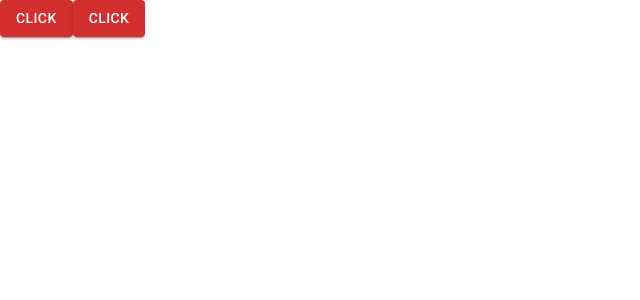
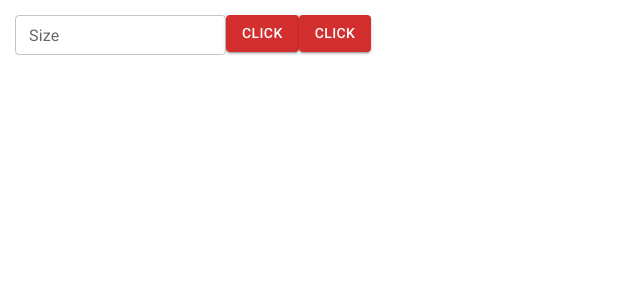
Before and after one commit to rky9/react-application, a React (Create React App) app: page / in a window 1280 px wide. Shown: the top 300 px of the page, without its empty margins (0-640 px from the left). Built offline with nearby package versions, Linux system fonts and the light colour scheme.

Commit message:
input added

```diff
--- a/src/Components/App.js
+++ b/src/Components/App.js
@@ -1,15 +1,31 @@
-import React from "react";
+import React,{useState} from "react";
 import "./App.css";
 import GlobalButton from "./Common/Button";
+import GlobalInput from "./Common/Input";
 
 function App() {
-  const clickHandler = ()=>{
-alert("hi")
-  }
+  const [inputValue, setInputValue] = useState('')
+  const clickHandler = () => {
+    alert(inputValue)
+  };
+  const inputDatais = (data) => {
+    setInputValue(data)
+  };
   return (
-    <div>
-      <GlobalButton name="click" variant="contained" onClick={clickHandler} color="error"/>
-      <GlobalButton name="click" variant="contained" onClick={clickHandler} color="error"/>
+    <div style={{ padding: "15px" }}>
+      <GlobalInput sendValue={inputDatais} />
+      <GlobalButton
+        name="click"
+        variant="contained"
+        onClick={clickHandler}
+        color="error"
+      />
+      <GlobalButton
+        name="click"
+        variant="contained"
+        onClick={clickHandler}
+        color="error"
+      />
     </div>
   );
 }
--- /dev/null
+++ b/src/Components/Common/Input/index.js
@@ -0,0 +1,21 @@
+import { useState } from "react";
+import TextField from "@mui/material/TextField";
+
+export default function GlobalInput(props) {
+  const [value, setValue] = useState("");
+
+  const handleChange = (e) => {
+    setValue(e.target.value);
+    props.sendValue(e.target.value);
+  };
+
+  return (
+    <TextField
+      label="Size"
+      id="outlined-size-small"
+      value={value}
+      size="small"
+      onChange={handleChange}
+    />
+  );
+}
```
